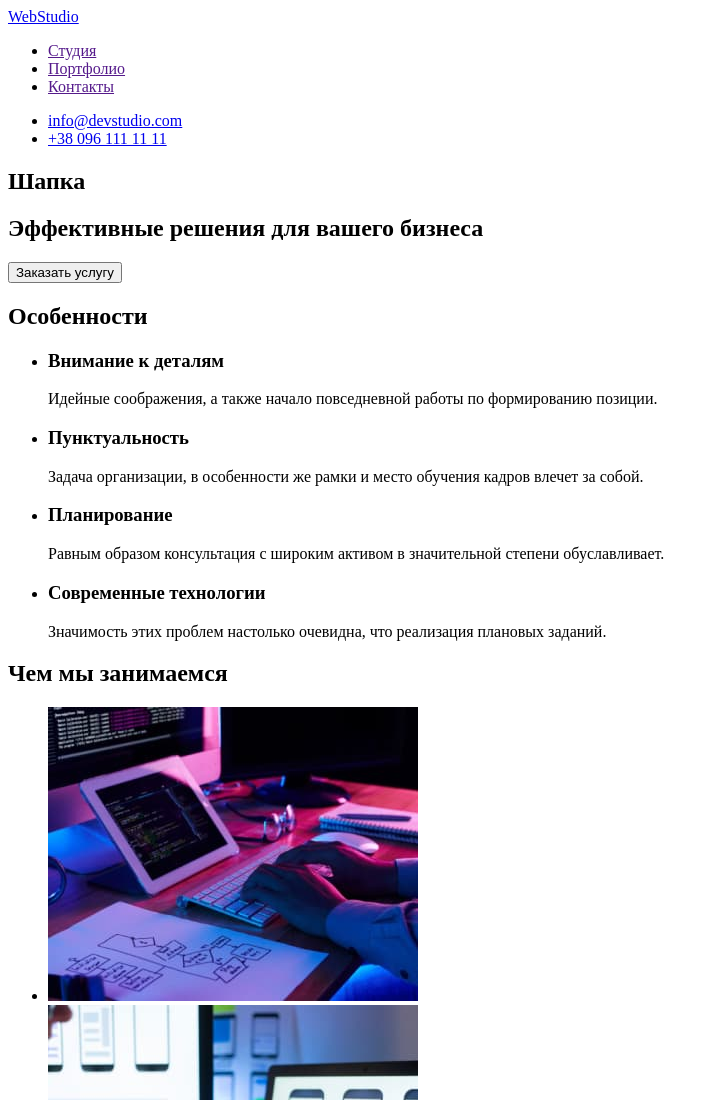
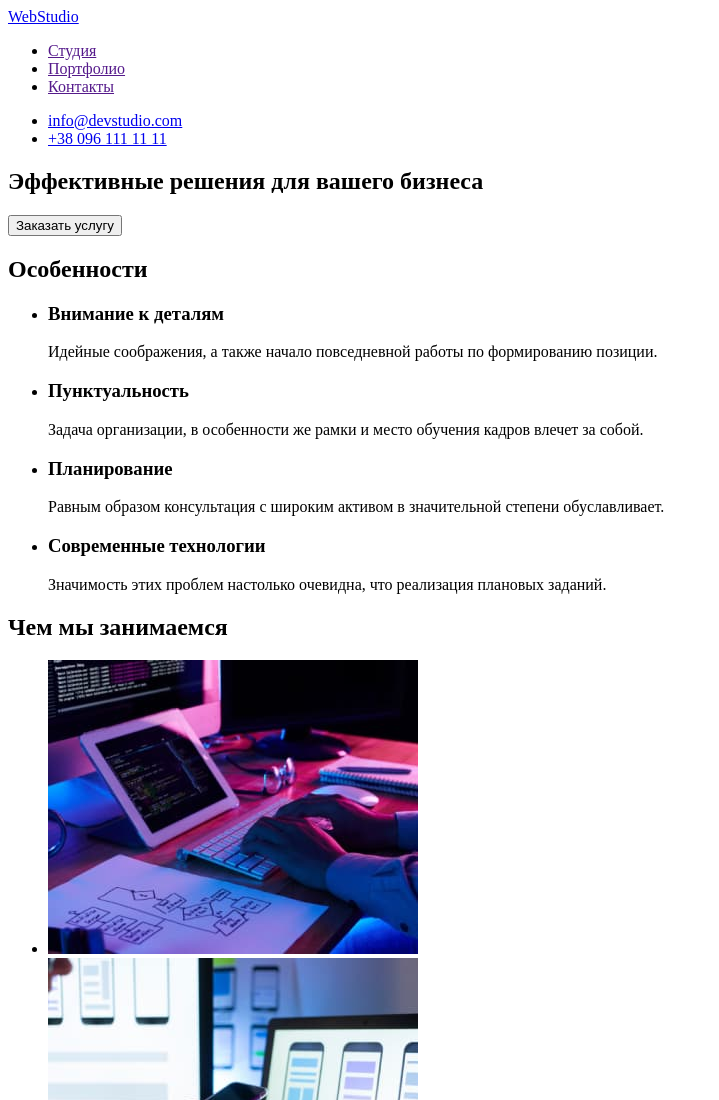
Before and after one commit to StasDenysov/goit-markup-hw-01, a plain HTML site: page index.html in a window 1280 px wide. Shown: the top 1100 px of the page, without its empty margins (0-719 px from the left). Drawn offline with Linux system fonts and the light colour scheme.

Commit message:
Update index.html

```diff
--- a/index.html
+++ b/index.html
@@ -23,7 +23,6 @@
     </header>
     <main>
       <section>
-        <h2>Шапка</h2>
         <h1>Эффективные решения для вашего бизнеса</h1>
         <button type="button">Заказать услугу</button>
       </section>
```
